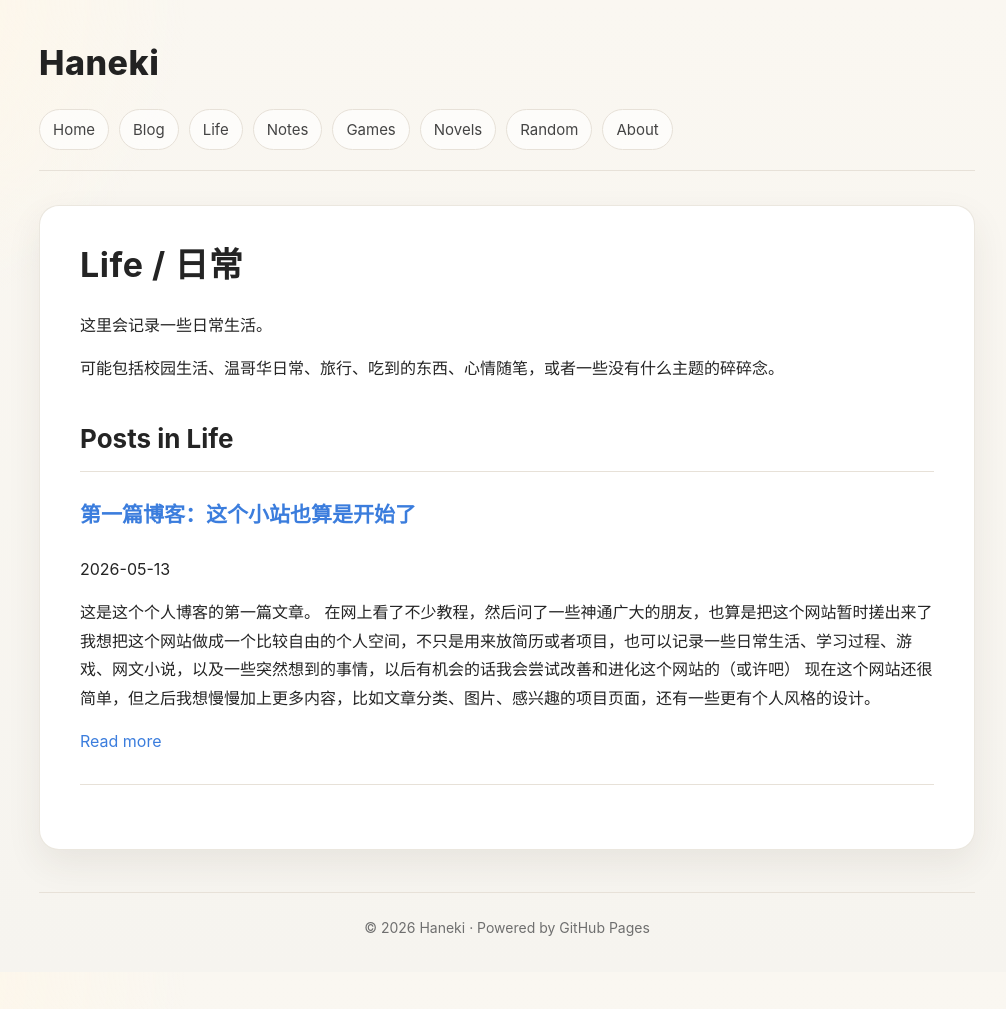
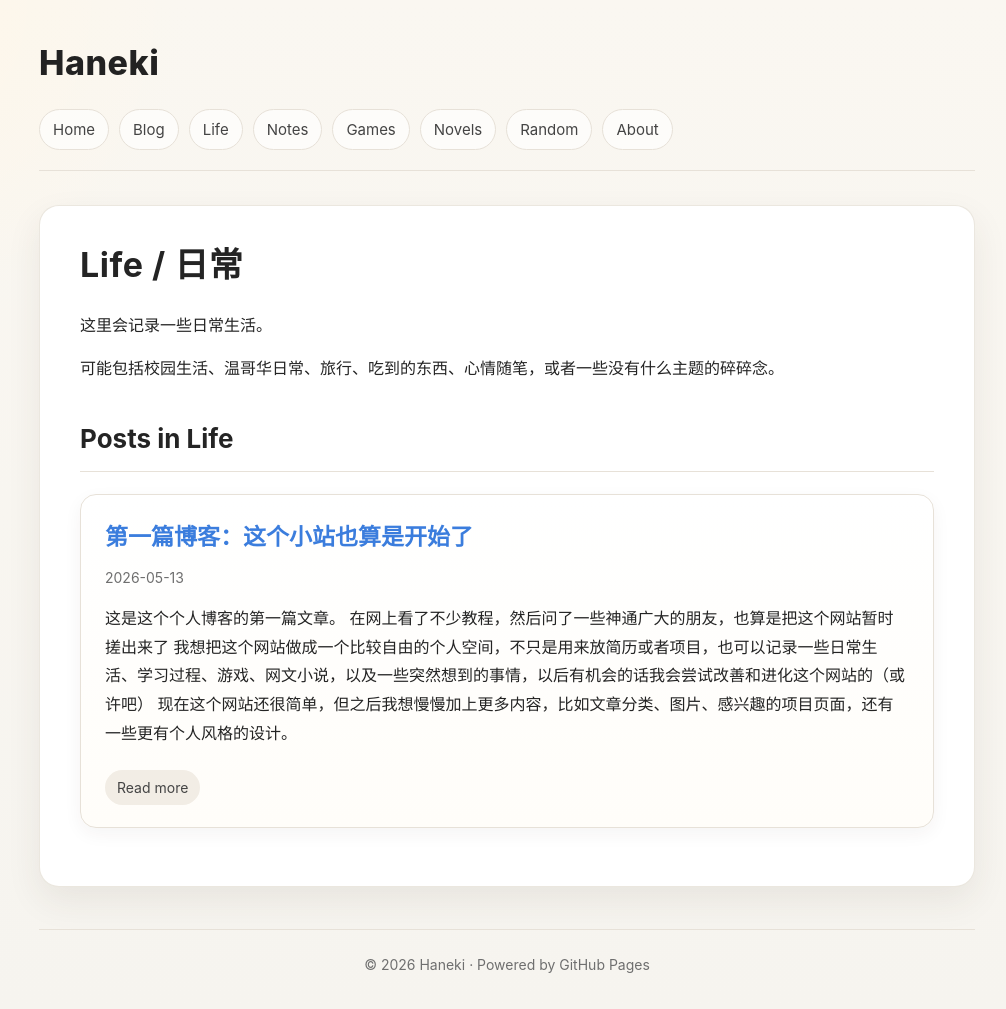
Before and after one commit to IkebeHaneki/ikebehaneki.github.io, a Jekyll site: the page built from life.md, in a window 1280 px wide. Shown: the whole page, without its empty margins (133-1139 px from the left). Built offline with Jekyll 4.4.1, drawn with Linux system fonts in a browser that asks for light colours; before the commit the page ends 972 px from its top, so only the background shows below that.

Commit message:
Refactor life posts layout to use post card design
Updated the layout of life posts to include a post card design with title, date, excerpt, and a read more link.

```diff
--- a/life.md
+++ b/life.md
@@ -2,6 +2,7 @@
 layout: default
 title: Life
 ---
+
 # Life / 日常
 
 这里会记录一些日常生活。
@@ -14,15 +15,21 @@ title: Life
 
 {% if life_posts.size > 0 %}
 {% for post in life_posts %}
-### [{{ post.title }}]({{ post.url | relative_url }})
+<div class="post-card">
+  <div class="post-card-title">
+    <a href="{{ post.url | relative_url }}">{{ post.title }}</a>
+  </div>
 
-{{ post.date | date: "%Y-%m-%d" }}
+  <div class="post-card-meta">
+    {{ post.date | date: "%Y-%m-%d" }}
+  </div>
 
-{{ post.excerpt }}
+  <p>
+    {{ post.excerpt }}
+  </p>
 
-[Read more]({{ post.url | relative_url }})
-
----
+  <a class="read-more" href="{{ post.url | relative_url }}">Read more</a>
+</div>
 {% endfor %}
 {% else %}
 No posts in this category yet.
```
